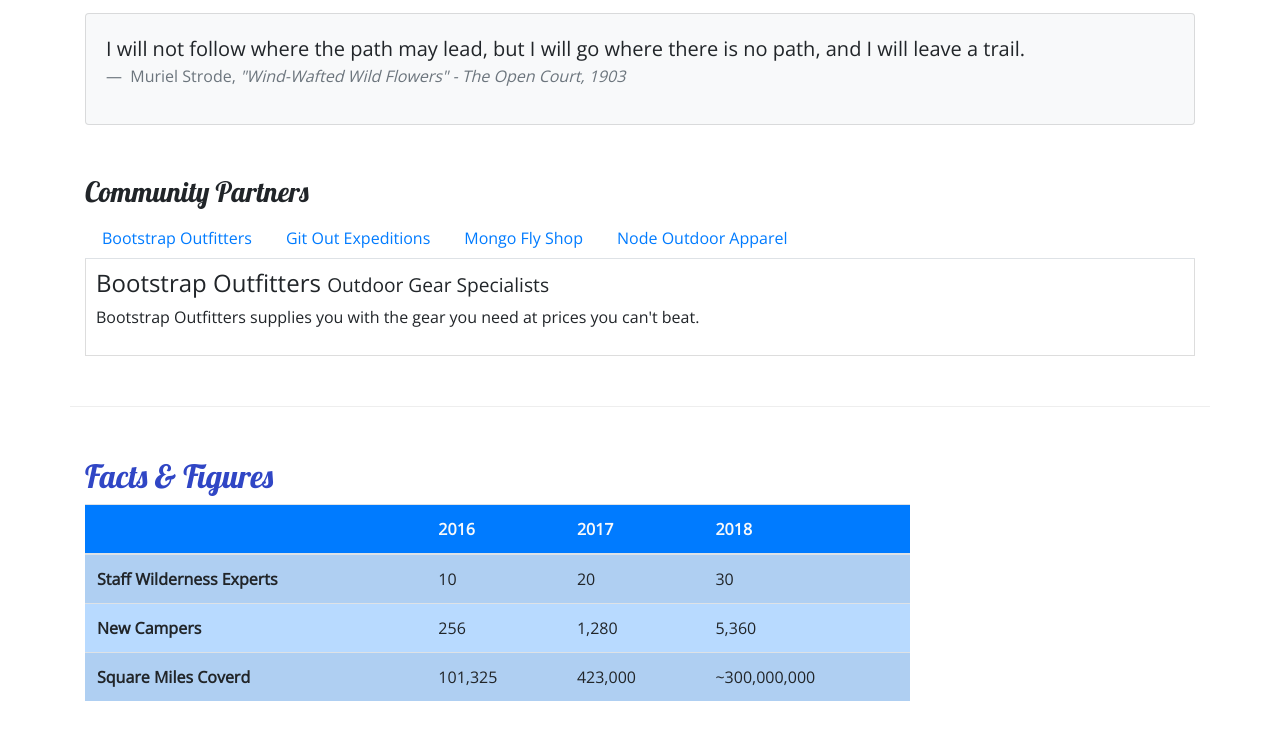
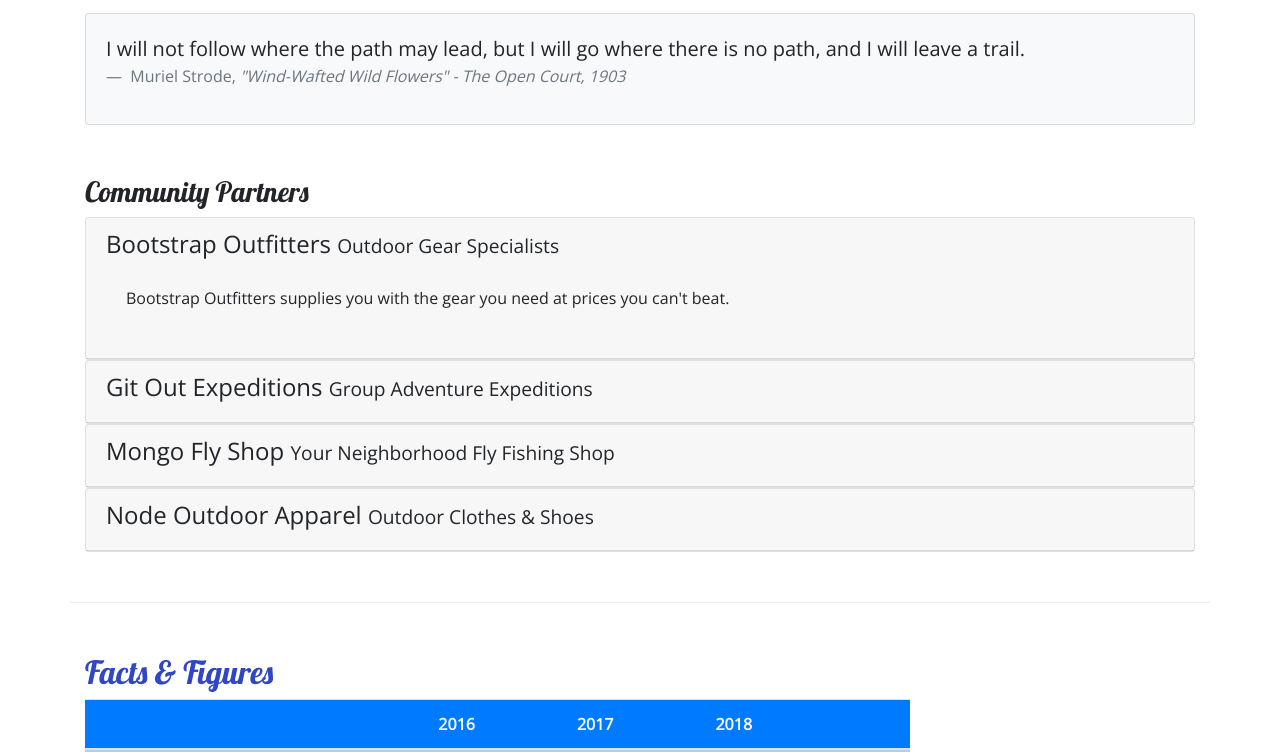
Before and after one commit to jtbahe/nucamp_bootstrap, a website: page aboutus.html in a window 1280 px wide. Shown: the part 603-1355 px from the top of the page. Drawn offline with nearby package versions, Linux system fonts and the light colour scheme.

Commit message:
Accordion

```diff
--- a/aboutus.html
+++ b/aboutus.html
@@ -110,28 +110,47 @@
         <div class="row row-content">
             <div class="col">
                 <h3>Community Partners</h3>
-                <ul class="nav nav-tabs">
-                    <li class="nav-item"><a href="#bootstrap" class="nav-link" role="tab" data-toggle="tab">Bootstrap Outfitters</a> </li>
-                    <li class="nav-item"><a href="#git" class="nav-link" role="tab" data-toggle="tab">Git Out Expeditions</a></li>
-                    <li class="nav-item"><a href="#mongo" class="nav-link" role="tab" data-toggle="tab">Mongo Fly Shop</a></li>
-                    <li class="nav-item"><a href="#node" class="nav-link" role="tab" data-toggle="tab">Node Outdoor Apparel</a></li>
-                </ul>
-                <div class="tab-content">
-                    <div role="tabpanel" class="tab-pane fade show active" id="bootstrap">
-                        <h4>Bootstrap Outfitters <small>Outdoor Gear Specialists</small></h4>
-                        <p class="d-none d-sm-block">Bootstrap Outfitters supplies you with the gear you need at prices you can't beat.</p>
+
+                <div id="accordion">
+                    <div class="card">
+                        <div class="card-header" role="tab">
+                            <h4><a data-toggle="collapse" data-target="#bootstrap"> Bootstrap Outfitters <small>Outdoor Gear Specialists</small></a></h4>
+                            <div class="collapse show" id="bootstrap" data-parent="#accordion">
+                                <div class="card-body">
+                                    <p class="d-none d-sm-block">Bootstrap Outfitters supplies you with the gear you need at prices you can't beat.</p>
+                                </div>
+                            </div>
+                        </div>
                     </div>
-                    <div role="tabpanel" class="tab-pane fade show" id="git">
-                        <h4>Git Out Expeditions <small>Group Adventure Expeditions</small></h4>
-                        <p class="d-none d-sm-block">Join Git Out Expeditions to explore new horizons with a group of other adventurers!</p>
+                    <div class="card">
+                        <div class="card-header" role="tab">
+                            <h4><a class="collapsed" data-toggle="collapse" data-target="#git">Git Out Expeditions <small>Group Adventure Expeditions</small></a></h4>
+                            <div class="collapse" id="git" data-parent="#accordion">
+                                <div class="card-body">
+                                    <p class="d-none d-sm-block">Join Git Out Expeditions to explore new horizons with a group of other adventurers!</p>
+                                </div>
+                            </div>
+                        </div>
                     </div>
-                    <div role="tabpanel" class="tab-pane fade show" id="mongo">
-                        <h4>Mongo Fly Shop <small>Your Neighborhood Fly Fishing Shop</small></h4>
-                        <p class="d-none d-sm-block">Need a new fishing pole, a tacklebox, or flies of all kinds? Stop by Mongo Fly Shop.</p>
+                    <div class="card">
+                        <div class="card-header" role="tab">
+                            <h4><a class="collapsed" data-toggle="collapse" data-target="#mongo"> Mongo Fly Shop <small>Your Neighborhood Fly Fishing Shop</small></a></h4>
+                            <div class="collapse" id="mongo" data-parent="#accordion">
+                                <div class="card-body">
+                                    <p class="d-none d-sm-block">Need a new fishing pole, a tacklebox, or flies of all kinds? Stop by Mongo Fly Shop.</p>
+                                </div>
+                            </div>
+                        </div>
                     </div>
-                    <div role="tabpanel" class="tab-pane fade show" id="node">
-                        <h4>Node Outdoor Apparel <small>Outdoor Clothes & Shoes</small></h4>
-                        <p class="d-none d-sm-block">From polar fleeces to swimsuits, hiking boots to waders, a visit to Node will be sure to get you covered.</p>
+                    <div class="card">
+                        <div class="card-header" role="tab">
+                            <h4><a class="collapsed" data-toggle="collapse" data-target="#node"> Node Outdoor Apparel <small>Outdoor Clothes & Shoes</small></a></h4>
+                            <div class="collapse" id="node" data-parent="#accordion">
+                                <div class="card-body">
+                                    <p class="d-none d-sm-block">From polar fleeces to swimsuits, hiking boots to waders, a visit to Node will be sure to get you covered.</p>
+                                </div>
+                            </div>
+                        </div>
                     </div>
                 </div>
             </div>
```
